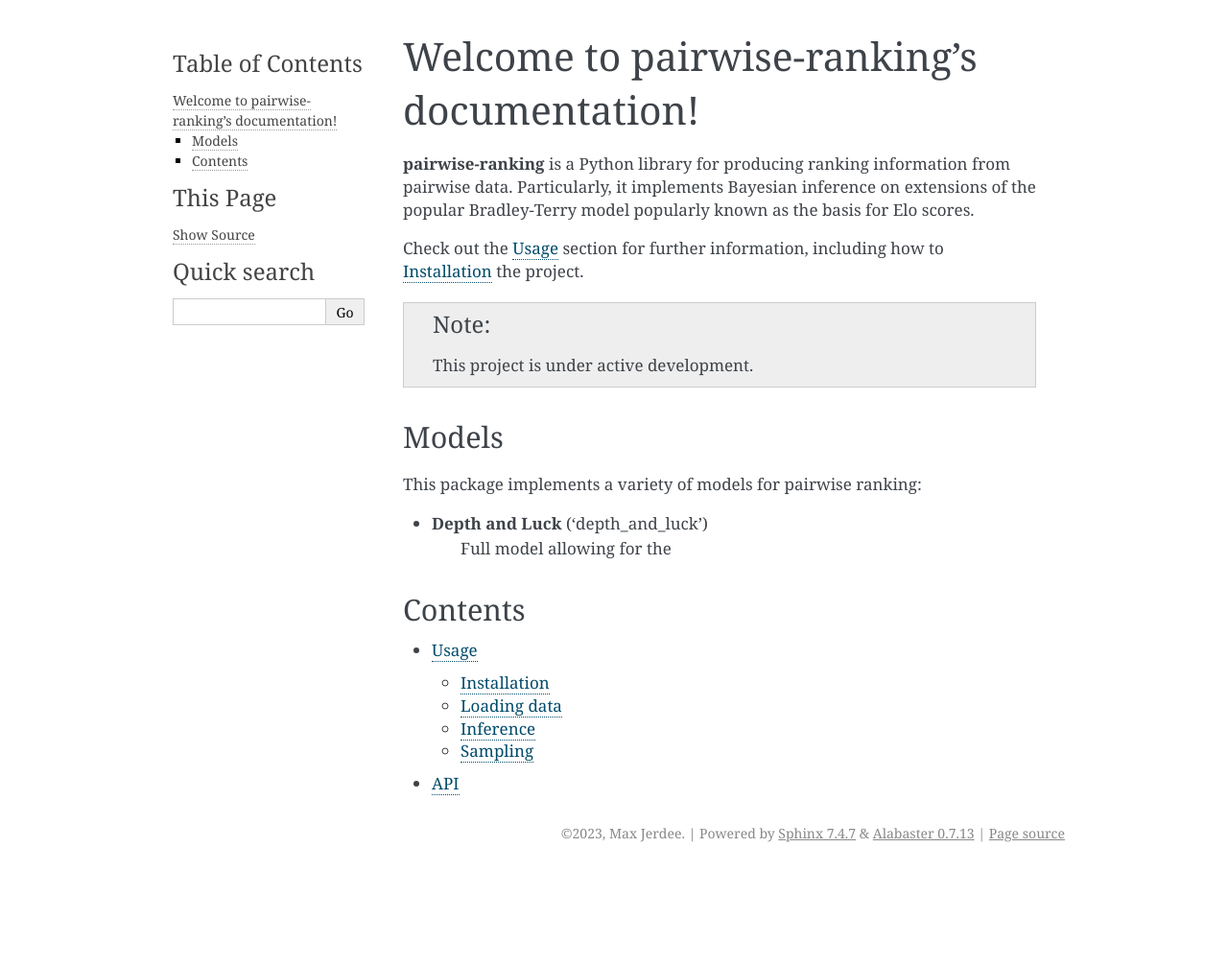
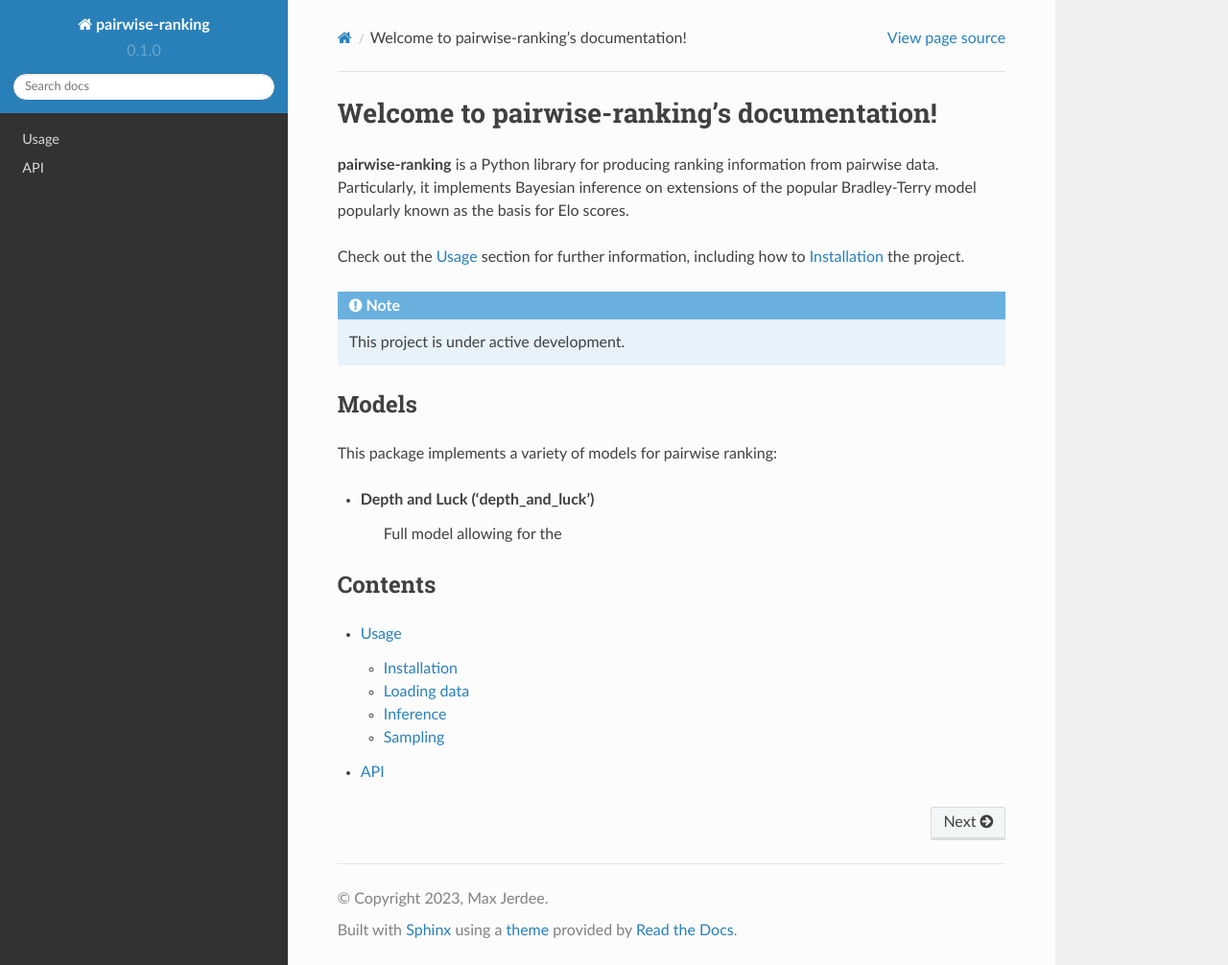
Before and after one commit to maxjerdee/pairwise-ranking, a Sphinx documentation site: the page built from docs/source/index.rst, in a window 1280 px wide and 1006 px high. Shown: the whole window at 96% size. Built offline with Sphinx 7.4.7 and the Read the Docs theme 2.0.0, drawn with Linux system fonts in a browser that asks for light colours.

Commit message:
update docs

```diff
--- a/docs/source/conf.py
+++ b/docs/source/conf.py
@@ -42,7 +42,7 @@ templates_path = ["_templates"]
 
 # -- Options for HTML output
 
-# html_theme = 'sphinx_rtd_theme'
+html_theme = 'sphinx_rtd_theme'
 
 # -- Options for EPUB output
 epub_show_urls = "footnote"
--- a/docs/source/usage.rst
+++ b/docs/source/usage.rst
@@ -17,8 +17,7 @@ To use pairwise-ranking, first install it using pip:
 Loading data
 ------------
 
-Match data may be imported from a variety of formats: .gml files, adjacency matrices, and lists of matches.
- The function ``ranking.read_match_list()`` attempts to import the data in these formats.
+Match data may be imported from a variety of formats: .gml files, adjacency matrices, and lists of matches. The function ``ranking.read_match_list()`` attempts to import the data in these formats.
 
 .. autofunction:: read_match_list()
 
```
